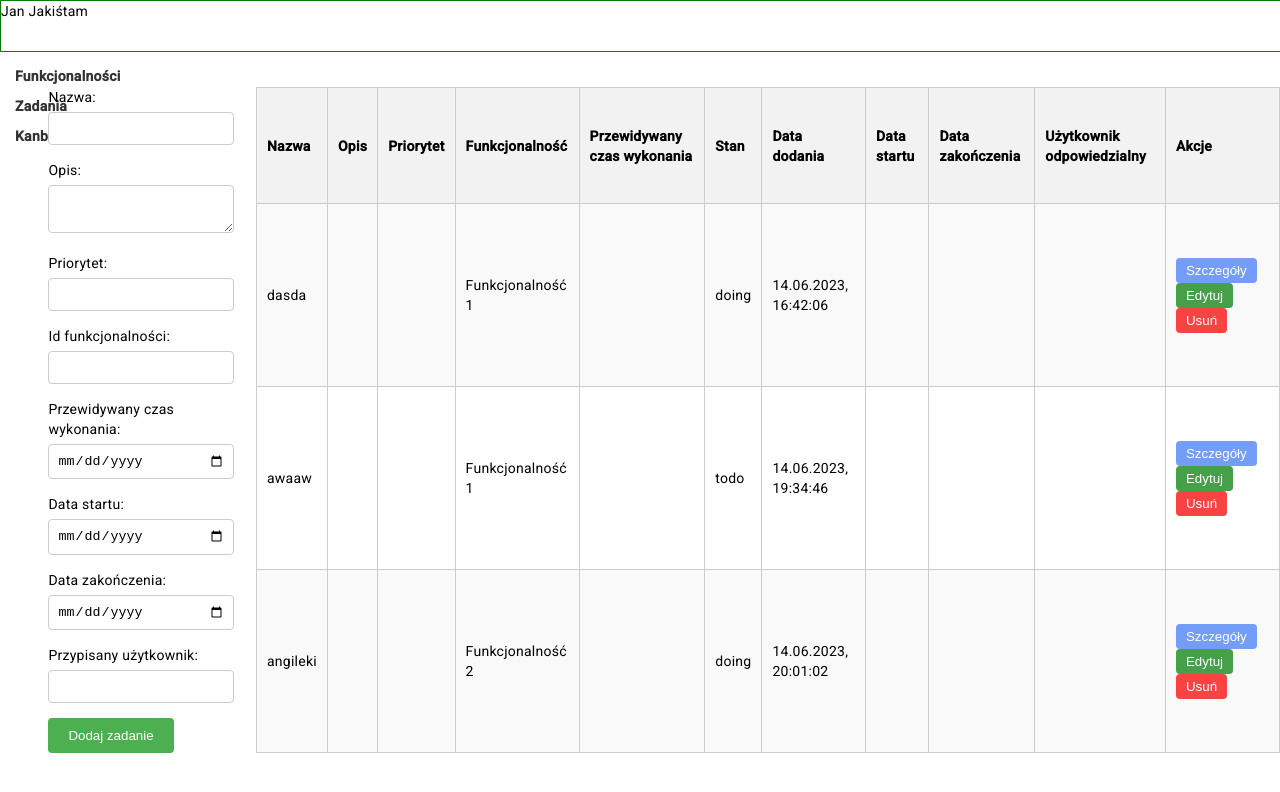
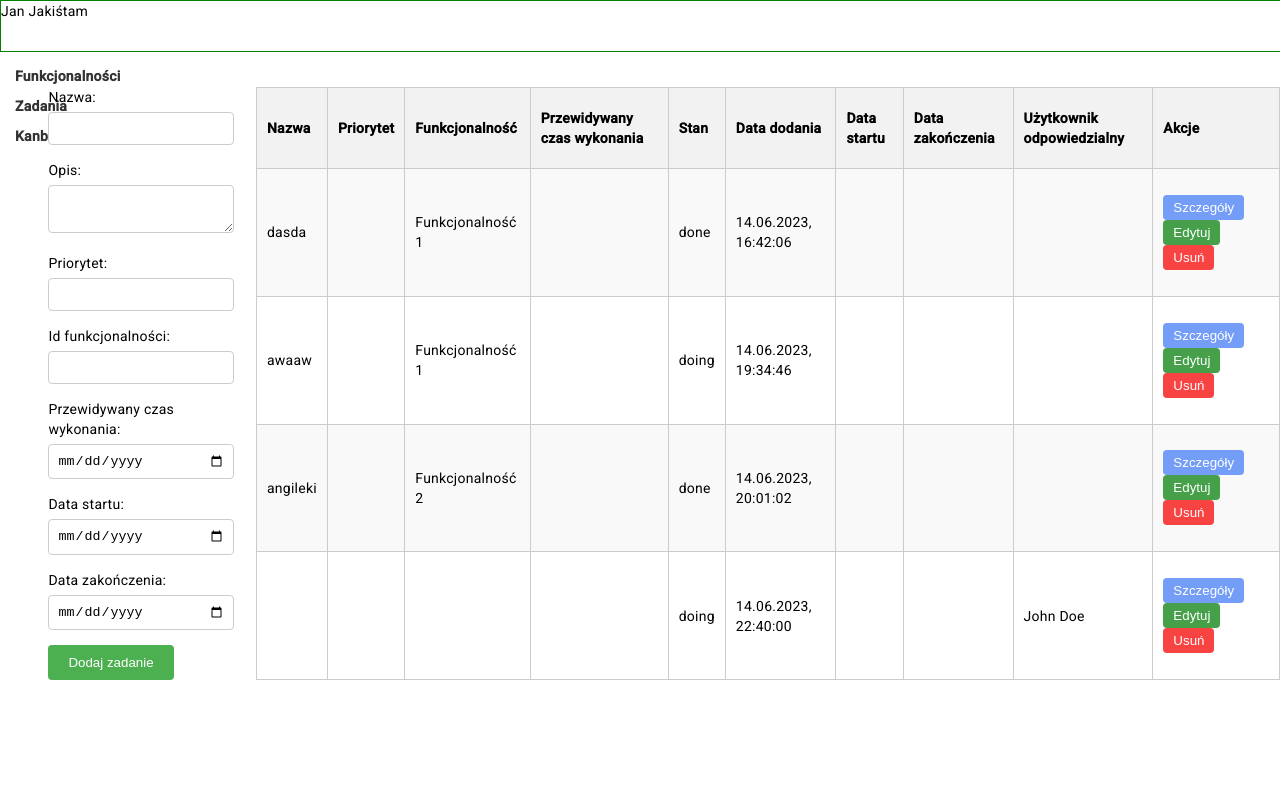
Before and after one commit to k-wos/PAW---Angular, an Angular app in the folder projekt/: page /tasks in a window 1280 px wide. Shown: the top 792 px of the page. Built offline with nearby package versions, Linux system fonts and the light colour scheme; data requests are answered from the project's data file.

Commit message:
add details in tasks

```diff
--- a/projekt/db.json
+++ b/projekt/db.json
@@ -41,6 +41,12 @@
           "functionalityId": 2,
           "status": "todo",
           "createdDate": "14.06.2023, 20:01:02"
+        },
+        {
+          "name": "fsdf",
+          "functionalityId": 2,
+          "status": "todo",
+          "createdDate": "14.06.2023, 22:30:40"
         }
       ]
     },
@@ -51,7 +57,16 @@
       "priority": "Wysoki",
       "project": "Projekt 3",
       "owner": "Właściciel 3",
-      "status": "done"
+      "status": "done",
+      "tasks": [
+        {
+          "name": "asdas",
+          "description": "dsadas",
+          "functionalityId": 3,
+          "status": "todo",
+          "createdDate": "14.06.2023, 22:29:55"
+        }
+      ]
     }
   ],
   "users": [
@@ -73,7 +88,7 @@
     {
       "name": "dasda",
       "functionalityId": 1,
-      "status": "doing",
+      "status": "done",
       "createdDate": "14.06.2023, 16:42:06",
       "id": 1,
       "functionality": {
@@ -97,7 +112,7 @@
     {
       "name": "awaaw",
       "functionalityId": 1,
-      "status": "todo",
+      "status": "doing",
       "createdDate": "14.06.2023, 19:34:46",
       "id": 5,
       "functionality": {
@@ -121,7 +136,7 @@
     {
       "name": "angileki",
       "functionalityId": 2,
-      "status": "doing",
+      "status": "done",
       "createdDate": "14.06.2023, 20:01:02",
       "id": 7,
       "functionality": {
@@ -148,9 +163,21 @@
             "functionalityId": 2,
             "status": "todo",
             "createdDate": "14.06.2023, 20:01:02"
+          },
+          {
+            "name": "fsdf",
+            "functionalityId": 2,
+            "status": "todo",
+            "createdDate": "14.06.2023, 22:30:40"
           }
         ]
       }
+    },
+    {
+      "status": "doing",
+      "createdDate": "14.06.2023, 22:40:00",
+      "assignedUser": "John Doe",
+      "id": 8
     }
   ]
 }
--- a/projekt/src/app/add-task/add-task.component.html
+++ b/projekt/src/app/add-task/add-task.component.html
@@ -63,14 +63,6 @@
       [(ngModel)]="newTask.endDate"
     />
   </div>
-  <div class="form-group">
-    <label for="assignedUser">Przypisany użytkownik:</label>
-    <input
-      type="text"
-      id="assignedUser"
-      name="assignedUser"
-      [(ngModel)]="newTask.assignedUser"
-    />
-  </div>
+
   <button type="submit">Dodaj zadanie</button>
 </form>
--- a/projekt/src/app/kanban/kanban.component.html
+++ b/projekt/src/app/kanban/kanban.component.html
@@ -3,8 +3,8 @@
     <h2>{{ column.status }}</h2>
     <div class="task-list">
       <div class="task" *ngFor="let task of column.tasks">
-        <h3>{{ task.name }}</h3>
-        <p>{{ task.description }}</p>
+        <h2>Nazwa: {{ task.name }}</h2>
+        <p>Opis: {{ task.description }}</p>
         <button
           (click)="moveTask(task, column.status, 'previous')"
           *ngIf="column.status !== 'todo'"
--- a/projekt/src/app/kanban/kanban.component.scss
+++ b/projekt/src/app/kanban/kanban.component.scss
@@ -41,9 +41,16 @@ button {
   border: none;
   border-radius: 4px;
   cursor: pointer;
+  width: 8vw;
 }
 
 button:hover {
   background-color: #999;
   color: #fff;
 }
+button:last-child {
+  float: right;
+}
+button:first-child {
+  float: left;
+}
--- a/projekt/src/app/services/Task.service.ts
+++ b/projekt/src/app/services/Task.service.ts
@@ -54,6 +54,7 @@ addTask(task: Task): Observable<any> {
   task.status = 'todo';
   const currentDate = new Date().toLocaleString();
   task.createdDate = currentDate;
+  task.assignedUser = "John Doe";
   const functionalityId = task.functionalityId || 0;
 
   return this.http.post(this.baseUrl, task).pipe(
--- a/projekt/src/app/task-details/task-details.component.html
+++ b/projekt/src/app/task-details/task-details.component.html
@@ -1 +1,4 @@
-<p>task-details works!</p>
+<h2>Zadanie należy do funkcjonalności:</h2>
+<p>{{ task?.functionality?.name }}</p>
+<h3>Opis:</h3>
+<p>{{ task?.description }}</p>
--- a/projekt/src/app/task-details/task-details.component.ts
+++ b/projekt/src/app/task-details/task-details.component.ts
@@ -1,4 +1,6 @@
-import { Component } from '@angular/core';
+import { Component, Inject } from '@angular/core';
+import { Task } from '../models/Task';
+import { MAT_DIALOG_DATA } from '@angular/material/dialog';
 
 @Component({
   selector: 'app-task-details',
@@ -6,5 +8,11 @@ import { Component } from '@angular/core';
   styleUrls: ['./task-details.component.scss']
 })
 export class TaskDetailsComponent {
+  task: Task | undefined;
 
+  constructor(@Inject(MAT_DIALOG_DATA) private data: Task) { }
+
+  ngOnInit(): void {
+    this.task = this.data;
+  }
 }
--- a/projekt/src/app/tasks/tasks.component.html
+++ b/projekt/src/app/tasks/tasks.component.html
@@ -3,7 +3,6 @@
   <table>
     <tr>
       <th>Nazwa</th>
-      <th>Opis</th>
       <th>Priorytet</th>
       <th>Funkcjonalność</th>
       <th>Przewidywany czas wykonania</th>
@@ -16,7 +15,6 @@
     </tr>
     <tr *ngFor="let task of tasks">
       <td>{{ task.name }}</td>
-      <td>{{ task.description }}</td>
       <td>{{ task.priority }}</td>
       <td>{{ task.functionality?.name }}</td>
       <td>{{ task.estimatedTime }}</td>
@@ -26,7 +24,7 @@
       <td>{{ task.endDate }}</td>
       <td>{{ task.assignedUser }}</td>
       <td>
-        <button (click)="showDetails()">Szczegóły</button>
+        <button (click)="showDetails(task)">Szczegóły</button>
         <button>Edytuj</button>
         <button (click)="deleteTask(task.id)">Usuń</button>
       </td>
--- a/projekt/src/app/tasks/tasks.component.ts
+++ b/projekt/src/app/tasks/tasks.component.ts
@@ -34,9 +34,10 @@ export class TasksComponent {
     })
   }
 }
-showDetails(): void {
+showDetails(task: Task): void {
   const dialogRef = this.dialog.open(TaskDetailsComponent, {
     width: '400px',
+    data: task,
   });
   dialogRef.afterClosed().subscribe(result => {
     console.log('Dialog został zamknięty');
```
